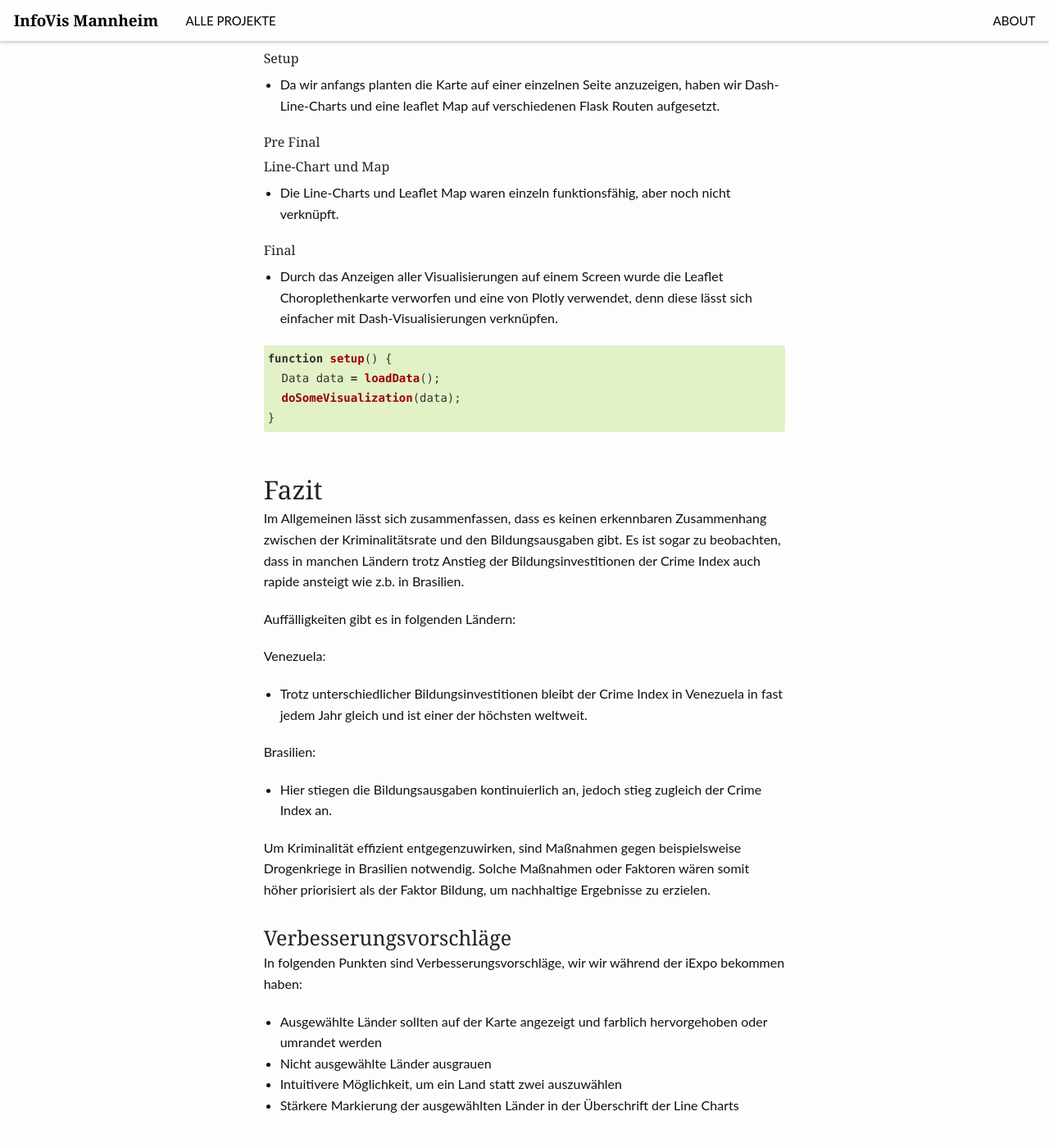
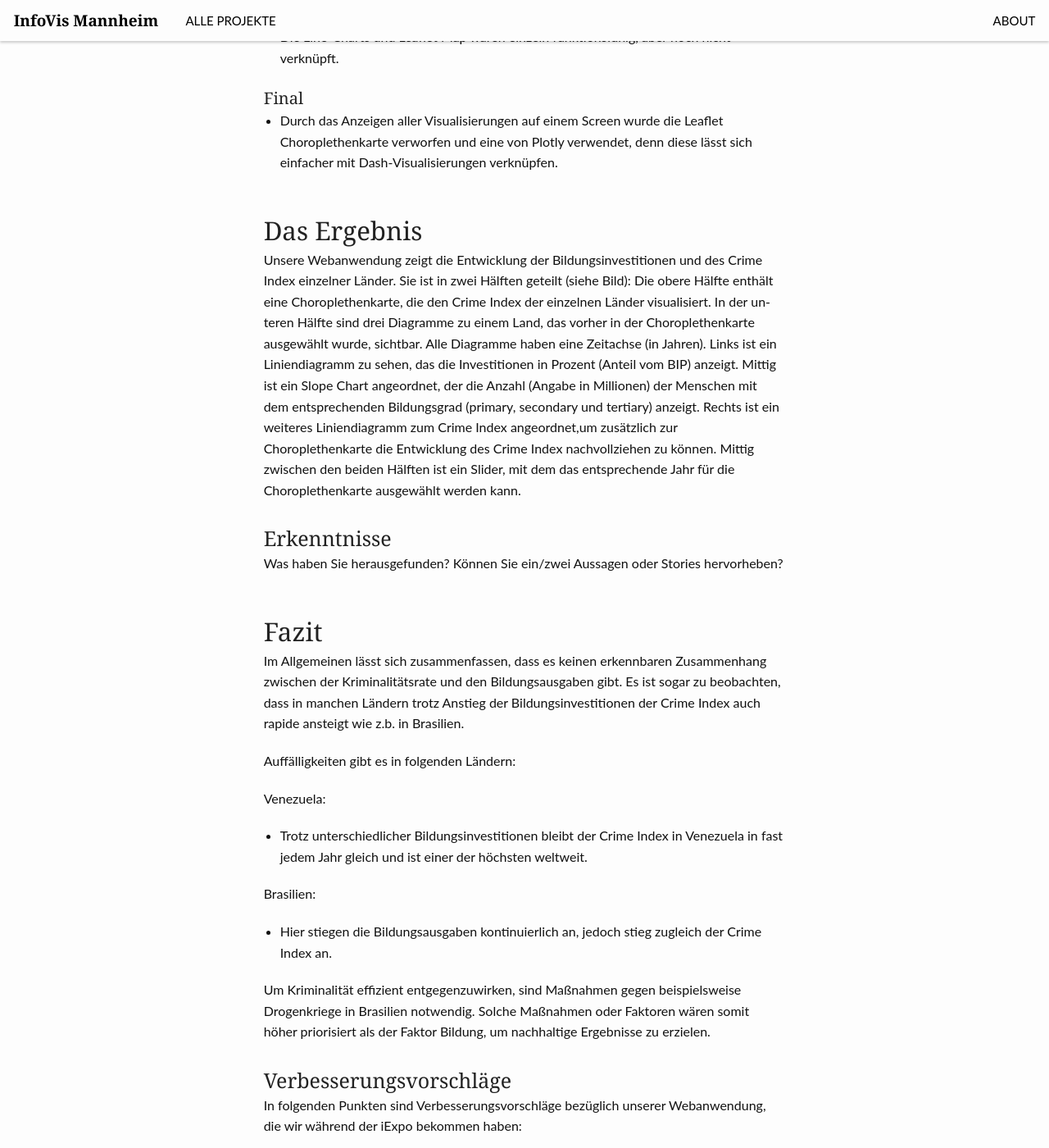
Before and after one commit to yavuzaga/gdv-ws2018-website, a Jekyll site: the page built from _posts/projects/2019-01-24-Bildung-Kriminalitaet.md, in a window 1280 px wide and 1400 px high, scrolled down 6799 px. Shown: the whole window at 82% size. Built offline with Jekyll 4.4.1, drawn with Linux system fonts in a browser that asks for light colours; some of the changed text lies outside the part shown.

Commit message:
Ergänzungen

```diff
--- a/_posts/projects/2019-01-24-Bildung-Kriminalitaet.md
+++ b/_posts/projects/2019-01-24-Bildung-Kriminalitaet.md
@@ -15,7 +15,7 @@ author: Patrick Hentschel, Daniel Eggert, Dario Capuana, Ferhat Ayaydin und Ahme
 ---
 ## Abstract
 
-Gegenstand unseres GDV-Projektes im Wintersemester 2018/2019 waren die 17 Ziele für nachhaltige Entwicklung, welche von den Vereinten Nationen (UN) ins Leben gerufen wurden, um nachhaltige Entwicklung auf ökonomischer, sozialer und ökologischer Ebene zu gewährleisten. Einige der sogenannten SDGs (= UN Sustainable Development Goals) waren Armut zu bekämpfen, für bessere Bildung und Gesundheit zu sorgen.
+Thema unseres GDV-Projektes im Wintersemester 2018/2019 waren die 17 Ziele für nachhaltige Entwicklung, welche von den Vereinten Nationen (UN) ins Leben gerufen wurden, um nachhaltige Entwicklung auf ökonomischer, sozialer und ökologischer Ebene zu gewährleisten (Quelle?). Einige der sogenannten SDGs (= UN Sustainable Development Goals) sind Armut zu bekämpfen, für bessere Bildung und Gesundheit zu sorgen.
 
 ## Unser Konzept
 
@@ -99,8 +99,8 @@ fun createTransformation(Year: Int, Value: Double): Row_Transformed {
         val source: String = this.Source
         val year: String = Year.toString()
         val value: String = if (Value != 0.0) Value.toString() else ""
-        return Row_Transformed(Country = country, Series = series, <br/>
-        IndicatorCode = indicatorCode, Source = source, <br/>
+        return Row_Transformed(Country = country, Series = series,
+        IndicatorCode = indicatorCode, Source = source,
         Year = year, Value = value)
 }
 {% endhighlight %}
@@ -117,9 +117,9 @@ data class Row_Transformed(var Country: String,
                            var Value: String) {}
 
 companion object {
-       fun write_toCSV(x: ArrayList<Row_Transformed>, FILE_PATH: <br/>
-        String = "./../produktiv_daten/cleaned/investment_percentage_GDP.csv", <br/>
-         CSV_HEADER: String = "ID,Country,Series,IndicatorCode,Source,Year"): Unit { <br/>
+       fun write_toCSV(x: ArrayList<Row_Transformed>, FILE_PATH:
+        String = "./../produktiv_daten/cleaned/investment_percentage_GDP.csv",
+         CSV_HEADER: String = "ID,Country,Series,IndicatorCode,Source,Year"): Unit {
            var fileWriter: FileWriter? = null
            try {
                fileWriter = FileWriter(FILE_PATH)
@@ -195,33 +187,30 @@ Für die Visualisierung verwenden wir die Python Bibliothek Dash. Diese bietet e
 
 ### Tools
 
-###### Prototyp
+#### Prototyp
 
 - Für den Prototypen haben wir Tableau verwendet, da es uns dadurch möglich war, schnell Ergebnisse zu sehen. Dies ermöglichte uns einen Vergleich der Datensätze. Zudem gewannen wir dadurch erste Erkenntnisse.
 
-###### Setup
+#### Setup
 
 - Da wir anfangs planten die Karte auf einer einzelnen Seite anzuzeigen, haben wir Dash-Line-Charts  und eine leaflet Map auf verschiedenen Flask Routen aufgesetzt.
 
-###### Pre Final
+#### Pre Final
 
-###### Line-Chart und Map
+#### Line-Chart und Map
 
 - Die Line-Charts und Leaflet Map waren einzeln funktionsfähig, aber noch nicht verknüpft.
 
-###### Final
+#### Final
 
 - Durch das Anzeigen aller Visualisierungen auf einem Screen wurde die Leaflet Choroplethenkarte verworfen und eine von Plotly verwendet, denn diese lässt sich einfacher mit Dash-Visualisierungen verknüpfen.
 
+## Das Ergebnis
 
-{% highlight javascript %}
-function setup() {
-  Data data = loadData();
-  doSomeVisualization(data);
-}
-{% endhighlight %}
+Unsere Webanwendung zeigt die Entwicklung der Bildungsinvestitionen und des Crime Index einzelner Länder. Sie ist in zwei Hälften geteilt (siehe Bild): Die obere Hälfte enthält eine Choroplethenkarte, die den Crime Index der einzelnen Länder visualisiert. In der unteren Hälfte sind drei Diagramme zu einem Land, das vorher in der Choroplethenkarte ausgewählt wurde, sichtbar. Alle Diagramme haben eine Zeitachse (in Jahren). Links ist ein Liniendiagramm zu sehen, das die Investitionen in Prozent (Anteil vom BIP) anzeigt. Mittig ist ein Slope Chart angeordnet, der die Anzahl (Angabe in Millionen) der Menschen mit dem entsprechenden Bildungsgrad (primary, secondary und tertiary) anzeigt. Rechts ist ein weiteres Liniendiagramm zum Crime Index angeordnet,um zusätzlich zur Choroplethenkarte die Entwicklung des Crime Index nachvollziehen zu können. Mittig zwischen den beiden Hälften ist ein Slider, mit dem das entsprechende Jahr für die Choroplethenkarte ausgewählt werden kann.
 
-
+### Erkenntnisse
+Was haben Sie herausgefunden? Können Sie ein/zwei Aussagen oder Stories hervorheben?
 
 ## Fazit
 
@@ -243,7 +232,7 @@ höher priorisiert als der Faktor Bildung, um nachhaltige Ergebnisse zu erzielen
 
 ### Verbesserungsvorschläge
 
-In folgenden Punkten sind Verbesserungsvorschläge, wir wir während der iExpo bekommen haben:
+In folgenden Punkten sind Verbesserungsvorschläge bezüglich unserer Webanwendung, die wir während der iExpo bekommen haben:
 
 - Ausgewählte Länder sollten auf der Karte angezeigt und farblich hervorgehoben oder umrandet werden
 - Nicht ausgewählte Länder ausgrauen
```
Also changed, not shown: other parts of _posts/projects/2019-01-24-Bildung-Kriminalitaet.md (+2 -10 lines).
